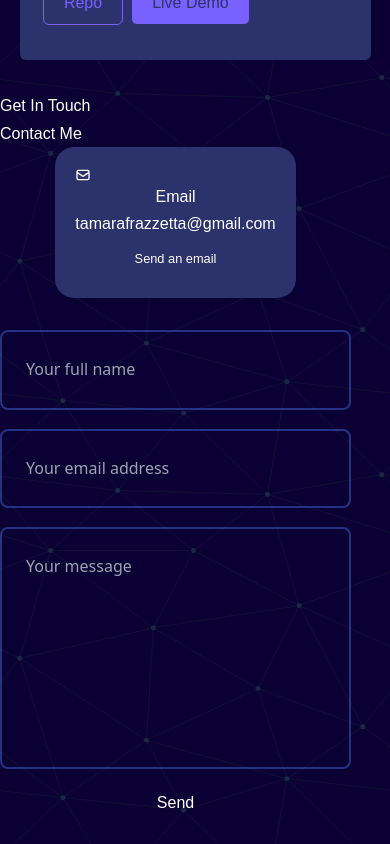
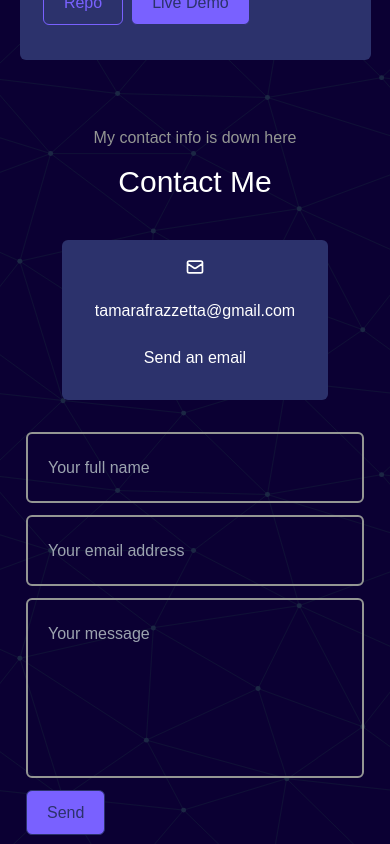
Before and after one commit to tamaraantonella/personal-portfolio, a React (Create React App) app: page / in a window 390 px wide. Shown: the part 4800-5644 px from the top of the page. Built offline with nearby package versions, Linux system fonts and the light colour scheme.

Commit message:
ok translate contact

```diff
--- a/src/components/contact/Contact.jsx
+++ b/src/components/contact/Contact.jsx
@@ -1,45 +1,89 @@
-import './contact.css'
-import React, { useRef } from 'react';
-import {HiOutlineMail}from'react-icons/hi'
-import emailjs from '@emailjs/browser';
-
-// import {ImWhatsapp}from'react-icons/im'
-
+import React, { useRef } from "react";
+import { HiOutlineMail } from "react-icons/hi";
+import emailjs from "@emailjs/browser";
+import HeaderSocial from "../header/HeaderSocial";
+import { useTranslation } from "react-i18next";
 
 export default function Contact() {
+  const [t] = useTranslation("global");
   const form = useRef();
-
   const sendEmail = (e) => {
     e.preventDefault();
 
-    emailjs.sendForm('service_bn51iet', 'template_2e0bbkm', form.current, 'S3DaClrNbGdMsCmyZ')
-    e.target.reset() //reset los inputs
+    emailjs.sendForm(
+      "service_bn51iet",
+      "template_2e0bbkm",
+      form.current,
+      "S3DaClrNbGdMsCmyZ"
+    );
+    e.target.reset(); //reset los inputs
   };
   return (
-    <section id="contact">
-      <h5>Get In Touch</h5>
-      <h2>Contact Me</h2>
-      <div className="container contact__container">
-        <div className="contact__options">
-          <article className="contact__option">
-            <HiOutlineMail/>
-            <h4>Email</h4>
+    <section
+      id="contact"
+      className="flex flex-col items-center w-[90%] mx-auto min-h-screen py-8 w-max-[1200px] "
+    >
+      <h5 className={`text-color_light md:text-lg `}>{t("contact.intro")}</h5>
+      <h2 className="text-3xl text-center my-3 md:text-5xl md:text-left mb-5">
+        {" "}
+        {t("contact.title")}
+      </h2>
+      <div className="flex flex-col md:flex-row gap-8  mx-auto justify-center mt-5">
+        <div className="flex flex-col">
+          <article className="bg-color_bg_variant p-4 px-8 border border-solid border-transparent transition-all ease-in-out duration-300 text-center rounded-md max-w-[300px] min-w-[230px] flex flex-col gap-5 items-center mx-auto hover:border-color_primary_variant hover:bg-transparent">
+            <p className="text-xl">
+              <HiOutlineMail />
+            </p>
+
             <h5>tamarafrazzetta@gmail.com</h5>
-            <a href="mailto:tamarafrazzetta@gmail.com" className='contact__option-icon' target='_blank' rel='noreferrer'>Send an email</a>
+            <a
+              href="mailto:tamarafrazzetta@gmail.com"
+              className="text-[1rem] mb-3"
+              target="_blank"
+              rel="noreferrer"
+            >
+              {t("contact.email")}
+            </a>
           </article>
-          {/* <article className="contact__option">
-            <ImWhatsapp/>
-            <h4>WhatsApp</h4>
-            <a href="https://walink.co/11659b" className='contact__option-icon' target='_blank' rel='noreferrer'>Send a message</a>
-          </article> */}
+          <div className="mx-auto">
+            <HeaderSocial />
+          </div>
         </div>
-        <form ref={form} onSubmit={sendEmail}>
-          <input type="text" name="name" id="" placeholder='Your full name' required/>
-          <input type="email" name="email" id=""placeholder='Your email address' required />
-          <textarea name="message" id="" cols="30" rows="7" placeholder='Your message' required></textarea>
-          <button type='submit' className='btn btn-primary'>Send</button>
+
+        <form ref={form} onSubmit={sendEmail} className=" flex flex-col gap-3 ">
+          <input
+            className="w-full rounded-md bg-transparent p-5 border-2 border-solid boder-color_primary_variant resize-none text-color_light "
+            type="text"
+            name="name"
+            id=""
+            placeholder="Your full name"
+            required
+          />
+          <input
+            className="w-full rounded-md bg-transparent p-5 border-2 border-solid boder-color_primary_variant resize-none text-color_light "
+            type="email"
+            name="email"
+            id=""
+            placeholder="Your email address"
+            required
+          />
+          <textarea
+            className="w-full rounded-md bg-transparent p-5 border-2 border-solid boder-color_primary_variant resize-none text-color_light "
+            name="message"
+            id=""
+            cols="30"
+            rows="5"
+            placeholder="Your message"
+            required
+          ></textarea>
+          <button
+            type="submit"
+            className="border border-solid rounded-md bg-color_primary px-5 py-2 w-fit  block pointer text-color_bg_variant  hover:bg-color_white transition ease-in-out duration-300 hover:text-color_bg hover:border-transparent"
+          >
+            {t("contact.send")}
+          </button>
         </form>
       </div>
     </section>
-  )
+  );
 }
--- a/src/components/contact/contact.css
+++ /dev/null
@@ -1,73 +0,0 @@
-.contact__container{
-width: 58%;
-display: grid;
-grid-template-columns: 30% 58%;
-gap:12%;
-justify-content: center;
-}
-.contact__options{
-    display: flex;
-    flex-direction: column;
-    align-items: center;
-    gap: 1.2rem;
-}
-.contact__option{
-    background: var(--color-bg-variant);
-    padding: 1.2rem;
-    border: 1px solid transparent;
-    transition: var(--transition);
-    text-align: center;
-    border-radius: 1.2rem;
-    max-width:250px;
-    min-width: 230px;
-
-}
-
-.contact__option:hover{
-    border-color: var(--color-primary-variant);
-background:transparent ;
-}
-
-.contact__option-icon{
-    font-size: 1.5rem;
-    margin-bottom: 0.5rem;
-
-}
-.contact__option a{
-    margin-top: 0.7rem;
-display: inline-block;
-font-size: 0.8rem;
-}
-
-/* form */
-form{
-    display: flex;
-    flex-direction: column;
-    gap: 1.2rem;
-}
-
-input, textarea{
-    width: 100%;
-    border-radius: 0.5rem;
-    background: transparent;
-    padding: 1.5rem;
-    border: 2px solid var(--color-primary-variant);
-    resize: none;
-    color:var(--color-light);
-    font-family: system-ui, -apple-system, BlinkMacSystemFont, 'Segoe UI', Roboto, Oxygen, Ubuntu, Cantarell, 'Open Sans', 'Helvetica Neue', sans-serif;
-}
-
-/* media queries --> medium devices*/
-@media screen and (max-width: 1024px) {
-    .contact__container{
-        grid-template-columns: 1fr;
-        gap: 2rem;
-    }
-  }
-  /* media queries --> small devices*/
-  @media screen and (max-width: 600px) {
-    .contact__container{
-        width: var(--container-width-sm);
-        gap: 2rem;
-    }
-  }
--- a/src/translations/en/global.json
+++ b/src/translations/en/global.json
@@ -29,5 +29,11 @@
     "text": {
       "1": "Go To →"
     }
+  },
+  "contact": {
+    "title": "Contact Me",
+    "intro": "My contact info is down here",
+    "email":"Send an email",
+    "send":"Send"
   }
 }
--- a/src/translations/es/global.json
+++ b/src/translations/es/global.json
@@ -29,5 +29,11 @@
     "text": {
       "1": "Go To →"
     }
+  },
+  "contact": {
+    "intro": "Contactame",
+    "title": "¿Tienes un proyecto o oportunidad en mente?",
+    "email": "Enviar email",
+    "send":"Enviar"
   }
 }
```
